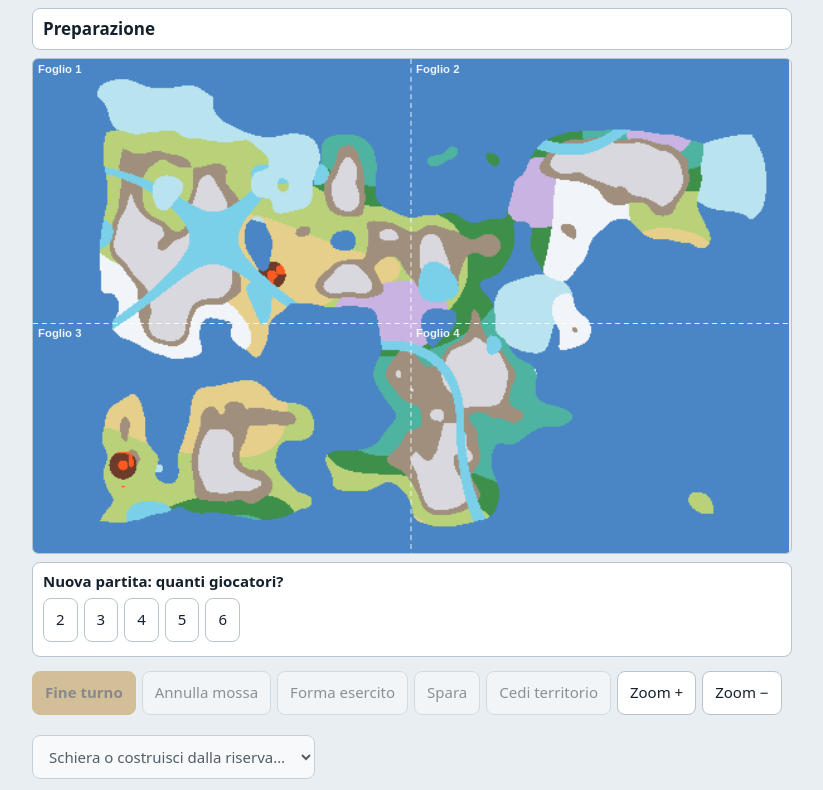
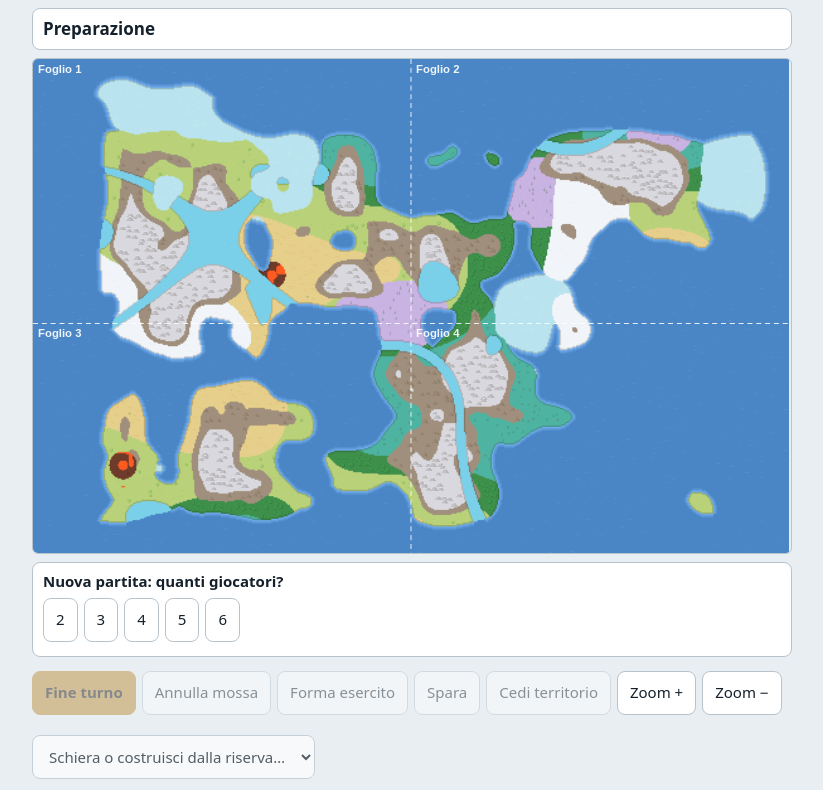
Before and after one commit to LEOJ0I/Damamondo, a website: page index.html in a window 1280 px wide. Shown: the top 790 px of the page, without its empty margins (228-1051 px from the left). Drawn offline with Linux system fonts and the light colour scheme.

Commit message:
Capitale con la sola stella e dettagli della mappa ingrandendo
- Gli edifici dentro le città non si disegnano più sulla mappa: il pannello
  della città scrive "Dentro c'è un Aeroporto" con il pulsante per aprirlo.
- Ingrandendo compaiono alberi, dune e cactus, abeti, canne, cime innevate,
  onde, ghiaccio, lava; il minerale accanto alle miniere (zampillo di
  petrolio, diamanti e oro che luccicano); case nelle Città, tenda negli
  Accampamenti. Coste più leggibili (riva scura, acqua bassa più chiara).

Co-Authored-By: Claude Opus 5.5 <noreply@anthropic.com>
Claude-Session: https://claude.ai/code/session_012NSARouNv5TySD4HQfqCNh

```diff
--- /dev/null
+++ b/js/decor.js
@@ -0,0 +1,134 @@
+// Damamondo – dettagli che si vedono ingrandendo: alberi, montagne, onde, minerali delle miniere, case.
+// Sono solo decorazioni: non cambiano le regole. Scelte provvisorie, l'utente le corregge.
+(function (DM) {
+  'use strict';
+  const { W, H } = DM;
+  const R = 32;                     // pixel per cm dello strato dei dettagli
+  const cache = { map: null, ver: -1, canvas: null };
+
+  // numero "a caso" ma sempre uguale per lo stesso punto e la stessa mappa
+  const rnd = (seed, x, y, k) => { const n = Math.sin(x * 12.9898 + y * 78.233 + seed * 3.7 + k * 19.19) * 43758.5453; return n - Math.floor(n); };
+
+  // ---- piccoli disegni (in cm) ----
+  function tree(c, x, y, s, leaf, dark) {
+    c.fillStyle = '#6b4a2b'; c.fillRect(x - .02 * s, y, .04 * s, .12 * s);
+    c.fillStyle = dark; c.beginPath(); c.arc(x + .02 * s, y - .02 * s, .13 * s, 0, 7); c.fill();
+    c.fillStyle = leaf; c.beginPath(); c.arc(x - .02 * s, y - .05 * s, .11 * s, 0, 7); c.fill();
+  }
+  function pine(c, x, y, s, col) {
+    c.fillStyle = '#5b4026'; c.fillRect(x - .015 * s, y + .05 * s, .03 * s, .08 * s);
+    c.fillStyle = col;
+    for (let i = 0; i < 3; i++) {
+      const yy = y - .12 * s + i * .07 * s, w = (.06 + i * .03) * s;
+      c.beginPath(); c.moveTo(x, yy - .06 * s); c.lineTo(x + w, yy + .04 * s); c.lineTo(x - w, yy + .04 * s); c.closePath(); c.fill();
+    }
+  }
+  function peak(c, x, y, s, rock, shade, snow) {
+    c.fillStyle = rock; c.beginPath(); c.moveTo(x - .22 * s, y + .12 * s); c.lineTo(x, y - .18 * s); c.lineTo(x + .22 * s, y + .12 * s); c.closePath(); c.fill();
+    c.fillStyle = shade; c.beginPath(); c.moveTo(x, y - .18 * s); c.lineTo(x + .22 * s, y + .12 * s); c.lineTo(x + .03 * s, y + .12 * s); c.closePath(); c.fill();
+    if (snow) { c.fillStyle = snow; c.beginPath(); c.moveTo(x, y - .18 * s); c.lineTo(x + .08 * s, y - .07 * s); c.lineTo(x, y - .09 * s); c.lineTo(x - .08 * s, y - .07 * s); c.closePath(); c.fill(); }
+  }
+  function strokes(c, col, w, fn) { c.strokeStyle = col; c.lineWidth = w; c.lineCap = 'round'; c.beginPath(); fn(); c.stroke(); }
+
+  // un elemento di decorazione per bioma nel punto (x, y); h = numero a caso 0..1
+  function decorate(c, b, x, y, h, h2) {
+    switch (b) {
+      case 'G': tree(c, x, y, 1 + h2 * .4, '#3fa04f', '#23602f'); if (h > .5) tree(c, x + .18, y + .1, .8, '#4cae5a', '#2a6b35'); break;
+      case 'P':
+        if (h < .1) tree(c, x, y, .9 + h2 * .3, '#7fbf5a', '#4f8a3a');
+        else if (h < .4) strokes(c, '#8fb04f', .025, () => { c.moveTo(x - .05, y); c.lineTo(x - .08, y - .08); c.moveTo(x, y); c.lineTo(x, y - .1); c.moveTo(x + .05, y); c.lineTo(x + .08, y - .08); });
+        break;
+      case 'L':
+        if (h < .55) strokes(c, '#2f6f5a', .025, () => { for (let i = -1; i <= 1; i++) { c.moveTo(x + i * .05, y + .06); c.lineTo(x + i * .07, y - .12); } });
+        if (h < .3) { c.fillStyle = '#7a5532'; [-1, 0, 1].forEach(i => { c.beginPath(); c.ellipse(x + i * .07, y - .12, .018, .045, 0, 0, 7); c.fill(); }); }
+        else if (h < .45) { c.fillStyle = 'rgba(40,120,140,.45)'; c.beginPath(); c.ellipse(x, y, .14, .06, 0, 0, 7); c.fill(); }
+        break;
+      case 'T':
+        if (h < .35) pine(c, x, y, .9 + h2 * .3, '#5c7d6a');
+        else if (h < .6) { c.fillStyle = 'rgba(255,255,255,.7)'; c.beginPath(); c.arc(x, y, .03, 0, 7); c.arc(x + .1, y + .05, .025, 0, 7); c.fill(); }
+        break;
+      case 'D':
+        if (h < .06) { c.fillStyle = '#4d8c45'; c.fillRect(x - .025, y - .14, .05, .2); c.fillRect(x - .1, y - .07, .06, .03); c.fillRect(x - .1, y - .11, .03, .06); c.fillRect(x + .04, y - .09, .06, .03); c.fillRect(x + .07, y - .13, .03, .06); }
+        else if (h < .45) strokes(c, '#c9ad62', .03, () => { c.moveTo(x - .2, y); c.quadraticCurveTo(x - .05, y - .1, x + .1, y); c.moveTo(x - .05, y + .1); c.quadraticCurveTo(x + .08, y + .02, x + .2, y + .1); });
+        break;
+      case 'M': if (h < .5) peak(c, x, y, .9 + h2 * .4, '#8c7a66', '#6e5e4d'); break;
+      case 'A': if (h < .65) peak(c, x, y, 1 + h2 * .5, '#9a948f', '#77716c', '#ffffff'); break;
+      case 'H': if (h < .3) strokes(c, '#b8cad6', .02, () => { c.moveTo(x - .15, y - .05); c.lineTo(x - .05, y + .03); c.lineTo(x + .03, y - .04); c.lineTo(x + .14, y + .05); }); break;
+      case 'I': if (h < .35) { c.strokeStyle = 'rgba(255,255,255,.9)'; c.lineWidth = .02; c.beginPath(); c.moveTo(x - .15, y - .05); c.lineTo(x + .02, y - .12); c.lineTo(x + .16, y); c.lineTo(x + .05, y + .1); c.lineTo(x - .12, y + .08); c.closePath(); c.stroke(); } break;
+      case 'S': if (h < .1) strokes(c, 'rgba(255,255,255,.45)', .025, () => { c.moveTo(x - .14, y); c.quadraticCurveTo(x - .07, y - .06, x, y); c.quadraticCurveTo(x + .07, y + .06, x + .14, y); }); break;
+      case 'F': if (h < .25) strokes(c, 'rgba(255,255,255,.6)', .02, () => { c.moveTo(x - .08, y); c.quadraticCurveTo(x, y - .04, x + .08, y); }); break;
+      case 'V': if (h < .4) { c.fillStyle = h < .2 ? '#4b2a1e' : 'rgba(90,90,90,.55)'; c.beginPath(); c.arc(x, y, .06 + h2 * .05, 0, 7); c.fill(); } break;
+      case 'Z': if (h < .6) { c.fillStyle = h < .3 ? '#ffd23f' : '#ff8a1f'; c.beginPath(); c.arc(x, y, .04 + h2 * .05, 0, 7); c.fill(); } break;
+    }
+  }
+
+  // Strato dei dettagli del terreno, rifatto solo quando la mappa cambia (eruzioni)
+  DM.detailLayer = function (map) {
+    if (cache.map === map && cache.ver === map.version) return cache.canvas;
+    const cv = cache.canvas || document.createElement('canvas');
+    cv.width = W * R; cv.height = H * R;
+    const c = cv.getContext('2d');
+    c.setTransform(R, 0, 0, R, 0, 0);
+    c.clearRect(0, 0, W, H);
+    const seed = map.seed || 1;
+    for (let gy = .25; gy < H; gy += .5) {
+      for (let gx = .25; gx < W; gx += .5) {
+        const x = gx + (rnd(seed, gx, gy, 1) - .5) * .4, y = gy + (rnd(seed, gx, gy, 2) - .5) * .4;
+        const b = DM.mapAt(map, x, y);
+        if (!b) continue;
+        // niente decorazioni a cavallo di due biomi (alberi nell'acqua…)
+        if ([[.2, 0], [-.2, 0], [0, .2], [0, -.2]].some(([dx, dy]) => DM.mapAt(map, x + dx, y + dy) !== b)) continue;
+        decorate(c, b, x, y, rnd(seed, gx, gy, 3), rnd(seed, gx, gy, 4));
+      }
+    }
+    Object.assign(cache, { map, ver: map.version, canvas: cv });
+    return cv;
+  };
+
+  // ---- minerale che esce dalle miniere ----
+  const ORE = { carbone: '#222', rame: '#c26a2e', piombo: '#5d6670', ferro: '#8a5a4a', oro: '#f2c230', argento: '#d9dde3',
+    platino: '#c8d3e0', diamanti: '#8fe8ff', titanio: '#9aa7b3', uranio: '#7dff4a', petrolio: '#111', ossidiana: '#2b1d33' };
+  function sparkle(c, x, y, s) {
+    c.strokeStyle = '#fff'; c.lineWidth = s * .25; c.beginPath();
+    c.moveTo(x - s, y); c.lineTo(x + s, y); c.moveTo(x, y - s); c.lineTo(x, y + s); c.stroke();
+  }
+  DM.drawOre = function (c, m, z) {
+    const x = m.x, y = m.y, col = ORE[m.mt] || '#888';
+    if (m.mt === 'petrolio') {
+      // zampillo di petrolio che esce dal terreno
+      c.fillStyle = 'rgba(0,0,0,.55)'; c.beginPath(); c.ellipse(x + .45 * z, y + .35 * z, .35 * z, .1 * z, 0, 0, 7); c.fill();
+      c.strokeStyle = '#111'; c.lineWidth = .07 * z; c.lineCap = 'round';
+      c.beginPath(); c.moveTo(x + .45 * z, y + .3 * z); c.quadraticCurveTo(x + .5 * z, y - .5 * z, x + .75 * z, y - .2 * z); c.stroke();
+      c.beginPath(); c.moveTo(x + .45 * z, y + .3 * z); c.quadraticCurveTo(x + .4 * z, y - .55 * z, x + .2 * z, y - .3 * z); c.stroke();
+      c.fillStyle = '#111';
+      [[.82, -.1], [.15, -.18], [.9, .05], [.62, -.45], [.3, -.5]].forEach(([dx, dy], i) => { c.beginPath(); c.arc(x + dx * z, y + dy * z, (.04 + (i % 2) * .02) * z, 0, 7); c.fill(); });
+      return;
+    }
+    // mucchietto di minerale accanto alla miniera
+    const pts = [[.5, .3], [.62, .18], [.38, .42], [.66, .4], [.52, .5]];
+    pts.forEach(([dx, dy], i) => {
+      const px = x + dx * z, py = y + dy * z, r = (.08 + (i % 3) * .02) * z;
+      c.fillStyle = col; c.strokeStyle = 'rgba(0,0,0,.5)'; c.lineWidth = .015 * z;
+      c.beginPath();
+      if (m.mt === 'diamanti' || m.mt === 'ossidiana') { c.moveTo(px, py - r * 1.3); c.lineTo(px + r, py); c.lineTo(px, py + r * 1.3); c.lineTo(px - r, py); c.closePath(); }
+      else for (let k = 0; k < 6; k++) { const a = k * 1.047 + i; c.lineTo(px + Math.cos(a) * r * (k % 2 ? .8 : 1.1), py + Math.sin(a) * r * (k % 2 ? .8 : 1.1)); }
+      c.fill(); c.stroke();
+    });
+    if (m.mt === 'uranio') { c.fillStyle = 'rgba(125,255,74,.25)'; c.beginPath(); c.arc(x + .52 * z, y + .38 * z, .3 * z, 0, 7); c.fill(); }
+    if (['oro', 'argento', 'platino', 'diamanti'].includes(m.mt)) { sparkle(c, x + .7 * z, y + .08 * z, .07 * z); sparkle(c, x + .35 * z, y + .2 * z, .05 * z); }
+  };
+
+  // ---- dettagli degli edifici ----
+  DM.drawBuildingDetail = function (c, s, z, col) {
+    const house = (x, y, w) => {
+      c.fillStyle = '#f4efe6'; c.fillRect(x - w, y - w * .4, 2 * w, w * 1.2);
+      c.fillStyle = '#3b2a24'; c.beginPath(); c.moveTo(x - w * 1.2, y - w * .4); c.lineTo(x, y - w * 1.3); c.lineTo(x + w * 1.2, y - w * .4); c.closePath(); c.fill();
+    };
+    if (s.k === 'citta') { house(s.x - .2 * z, s.y + .1 * z, .12 * z); house(s.x + .2 * z, s.y + .12 * z, .12 * z); house(s.x, s.y - .18 * z, .14 * z); }
+    else if (s.k === 'acc') {
+      c.fillStyle = '#e8d9b5'; c.strokeStyle = '#6b5333'; c.lineWidth = .02 * z;
+      c.beginPath(); c.moveTo(s.x - .25 * z, s.y + .2 * z); c.lineTo(s.x, s.y - .22 * z); c.lineTo(s.x + .25 * z, s.y + .2 * z); c.closePath(); c.fill(); c.stroke();
+      c.strokeStyle = col; c.beginPath(); c.moveTo(s.x, s.y + .2 * z); c.lineTo(s.x, s.y - .05 * z); c.stroke();
+    }
+  };
+})(globalThis.DM = globalThis.DM || {});
--- a/js/render.js
+++ b/js/render.js
@@ -16,9 +16,27 @@
       c.width = w; c.height = h;
       const g = c.getContext('2d'), im = g.createImageData(w, h);
       const pal = DM.BIOMES.split('').map(k => rgb(plain && !'SFI'.includes(k) ? '#d9d2b0' : DM.BIOME_COLOR[k]));
+      // acqua più chiara vicino a riva e riva più scura: la costa si legge meglio
+      const water = i => DM.WATER.includes(DM.BIOMES[map.cells[i]]);
+      const S = DM.BIOMES.indexOf('S');
       for (let i = 0; i < map.cells.length; i++) {
-        const q = pal[map.cells[i]];
-        im.data[i * 4] = q[0]; im.data[i * 4 + 1] = q[1]; im.data[i * 4 + 2] = q[2]; im.data[i * 4 + 3] = 255;
+        const q = pal[map.cells[i]], x = i % w;
+        let f = 1, lift = 0;
+        {
+          const wt = water(i);
+          let near = 0;
+          for (let d = 1; d <= 3 && !near; d++) {
+            for (const j of [i - d, i + d, i - d * w, i + d * w]) {
+              const jx = j % w;
+              if (j < 0 || j >= map.cells.length || Math.abs(jx - x) > 3) continue;
+              if (water(j) !== wt) { near = d; break; }
+            }
+          }
+          if (near && wt && map.cells[i] === S) lift = (4 - near) * 12;
+          if (near === 1 && !wt) f = .82;
+        }
+        im.data[i * 4] = Math.min(255, q[0] * f + lift); im.data[i * 4 + 1] = Math.min(255, q[1] * f + lift);
+        im.data[i * 4 + 2] = Math.min(255, q[2] * f + lift); im.data[i * 4 + 3] = 255;
       }
       g.putImageData(im, 0, 0);
       return c;
@@ -67,6 +85,12 @@
     const imgs = baseImages(G.map);
     cx.imageSmoothingEnabled = true;
     cx.drawImage(view.biomes ? imgs.bio : imgs.plain, 0, 0, W, H);
+    // dettagli del terreno quando si ingrandisce (compaiono piano piano da 10 a 18 pixel per cm)
+    if (view.biomes && Z >= 10) {
+      cx.globalAlpha = Math.min(1, (Z - 10) / 8);
+      cx.drawImage(DM.detailLayer(G.map), 0, 0, W, H);
+      cx.globalAlpha = 1;
+    }
     if (view.terr) cx.drawImage(territoryImage(G), 0, 0, W, H);
     if (view.sheets) {
       cx.strokeStyle = 'rgba(255,255,255,.85)'; cx.lineWidth = .08; cx.setLineDash([.4, .3]);
@@ -148,15 +172,11 @@
       cx.fillRect(x - z, y - z, 2 * z, 2 * z); cx.strokeRect(x - z, y - z, 2 * z, 2 * z);
       glyph(k, x, y, z * .8);
     };
-    // posizione del distintivo di un edificio interno: in alto a destra (Aeroporto) o a sinistra (Porto)
-    const innerPos = s => { const p = DM.siteById(G, s.par) || s; return [p.x + (s.k === 'aer' ? 1 : -1) * .8 * sz, p.y - .8 * sz]; };
     G.sites.filter(s => !s.par).concat(G.sites.filter(s => s.par)).forEach(s => {
       const col = pc[s.o];
       cx.lineWidth = .12;
       if (s.par) {
-        // edificio dentro una città: distintivo in basso a destra (Aeroporto) o a sinistra (Porto)
-        const [bx, by] = innerPos(s);
-        badge(s.k, bx, by, Math.max(.3, 9 * px), col);
+        // edificio dentro una città: sulla mappa si vede solo la città; il pannello dice cosa c'è dentro
       } else if (s.k === 'cap') {
         star(cx, s.x, s.y, .75 * sz); cx.fillStyle = col; cx.fill(); cx.strokeStyle = '#fff'; cx.stroke();
       } else if (s.k === 'min') {
@@ -164,16 +184,17 @@
         for (let i = 0; i < 6; i++) cx.lineTo(s.x + Math.cos(i * 1.047) * .4 * sz, s.y + Math.sin(i * 1.047) * .4 * sz);
         cx.closePath(); cx.fillStyle = col; cx.fill(); cx.strokeStyle = '#fff'; cx.lineWidth = .08; cx.stroke();
         cx.fillStyle = '#fff'; cx.font = 'bold ' + (.3 * sz) + 'px sans-serif'; cx.fillText(DM.SYMBOL[s.mt], s.x, s.y + .02);
+        if (Z >= 12) DM.drawOre(cx, s, sz);
       } else if (ICON[s.k]) {
         badge(s.k, s.x, s.y, .38 * sz, col);
       } else {
         const z = (s.k === 'citta' ? .55 : .35) * sz;
         cx.fillStyle = col; cx.strokeStyle = '#fff';
         cx.fillRect(s.x - z, s.y - z, 2 * z, 2 * z); cx.strokeRect(s.x - z, s.y - z, 2 * z, 2 * z);
+        if (Z >= 14) DM.drawBuildingDetail(cx, s, sz, col);
       }
       if (ui.selB === s) {
-        const [x, y] = s.par ? innerPos(s) : [s.x, s.y];
-        cx.strokeStyle = '#ffd54a'; cx.lineWidth = Math.max(.12, 3 * px); cx.beginPath(); cx.arc(x, y, (s.par ? .5 : .9) * sz, 0, 7); cx.stroke();
+        cx.strokeStyle = '#ffd54a'; cx.lineWidth = Math.max(.12, 3 * px); cx.beginPath(); cx.arc(s.x, s.y, .9 * sz, 0, 7); cx.stroke();
       }
     });
     // raggio del selezionato (movimento o gittata)
--- a/js/ui.js
+++ b/js/ui.js
@@ -119,7 +119,10 @@
       (s.k === 'min' ? ' · ' + s.mt : '') + (s.ign ? ' · ignifuga' : '') + (s.up ? ' · migliorata' : '') +
       `<br>Contiene: ${DM.fmtInv(I)}` + (inside.length ? '<br>Truppe dentro: ' + DM.composition(inside) : '');
     const inner = G.sites.filter(z => z.par === s.id);
-    if (inner.length) h += row('<span>Dentro:</span>' + inner.map(z => btn('opensite', (z.k === 'aer' ? '✈ ' : '⚓ ') + DM.nameOf(z.k), z.id)).join(''));
+    if (inner.length) {
+      const un = k => 'un ' + DM.nameOf(k);
+      h += `<br><b>Dentro c’è ${inner.map(z => un(z.k)).join(' e ')}.</b>` + row(inner.map(z => btn('opensite', 'Apri ' + (z.k === 'aer' ? 'l’Aeroporto' : 'il Porto'), z.id)).join(''));
+    }
     if (s.par && DM.siteById(G, s.par)) h += row(btn('opensite', '← Torna a ' + DM.nameOf(DM.siteById(G, s.par).k), s.par));
     if (s.k === 'citta' && I.mon < DM.CITY_MIN_MONEY) h += '<br><small>Con meno di 5.000 soldi dentro conta come Accampamento (niente rendita).</small>';
     if (s.k === 'col') { const k = DM.BERRY_OF_BIOME[DM.bAt(G, s.x, s.y)]; h += '<br><small>Bacche ' + k + ': prossima al giro ' + (G.round + 5 - ((G.round - s.r0) % 5 + 5) % 5) + '.</small>'; }
```
Also changed, not shown: index.html (+1 -0 lines), tests/e2e.test.js (+2 -2 lines), README.md.
